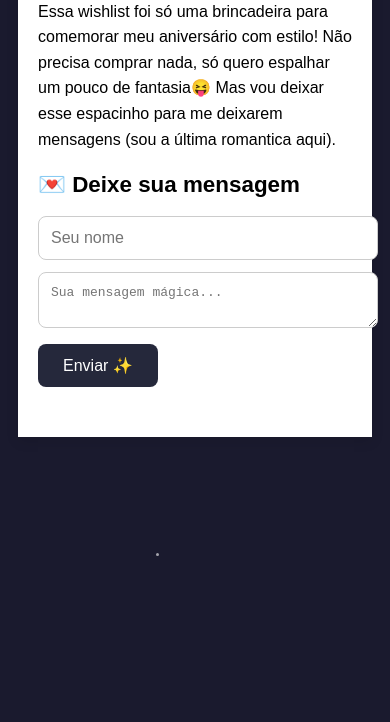
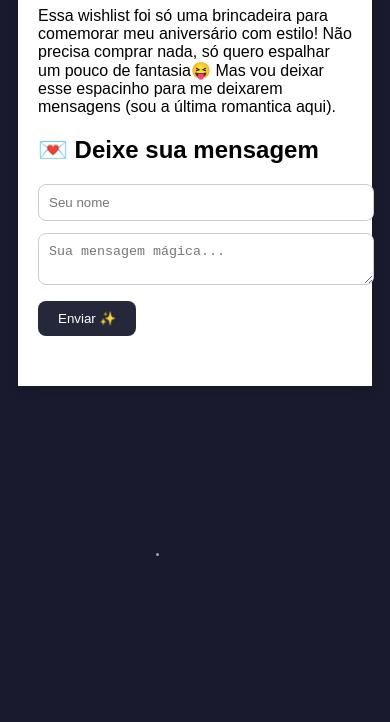
Before and after one commit to livinhaF/wishlistAniversario, a website: page public/sobremim.html in a window 390 px wide. Shown: the part 122-844 px from the top of the page. Drawn offline with Linux system fonts and the light colour scheme; no server answers.

Commit message:
fix:correcao pagina sobremim

```diff
--- a/public/sobremim.css
+++ b/public/sobremim.css
@@ -116,41 +116,3 @@ form button {
     padding: 20px;
     border-radius: 0;
   }
-
-
-  /* NOVOS AJUSTES PARA AUMENTAR */
-
-
-  /* Tornar os títulos mais legíveis */
-  .sobre-container h1 {
-    font-size: 1.8em; /* Aumenta um pouco o H1 */
-  }
-  .sobre-container h2 {
-    font-size: 1.4em; /* Aumenta um pouco o H2 */
-  }
-
-  /* Aumentar a fonte do texto principal para facilitar a leitura */
-  .sobre-container p {
-    font-size: 1em; /* Garante um tamanho padrão legível */
-    line-height: 1.6; /* Aumenta o espaçamento entre linhas para melhor leitura */
-  }
-
-  /* Aumentar o tamanho do texto dentro dos campos de formulário */
-  form input,
-  form textarea {
-    padding: 12px; /* Aumenta o padding para o campo ficar maior e mais fácil de tocar */
-    font-size: 1em; /* Garante que o texto digitado seja de bom tamanho */
-  }
-
-  /* Aumentar o botão */
-  form button {
-    padding: 12px 25px; /* Aumenta o botão para ser um "alvo de toque" maior */
-    font-size: 1em;
-  }
-
-  /* Ajustar o mural de mensagens (opcional, se parecer pequeno) */
-  .mensagem {
-    padding: 15px; /* Mais espaço interno para cada mensagem */
-    font-size: 1em;
-  }
-}
```
